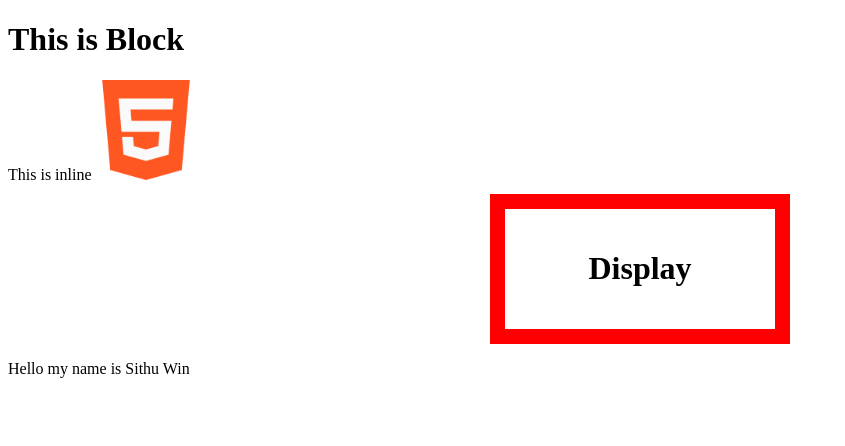
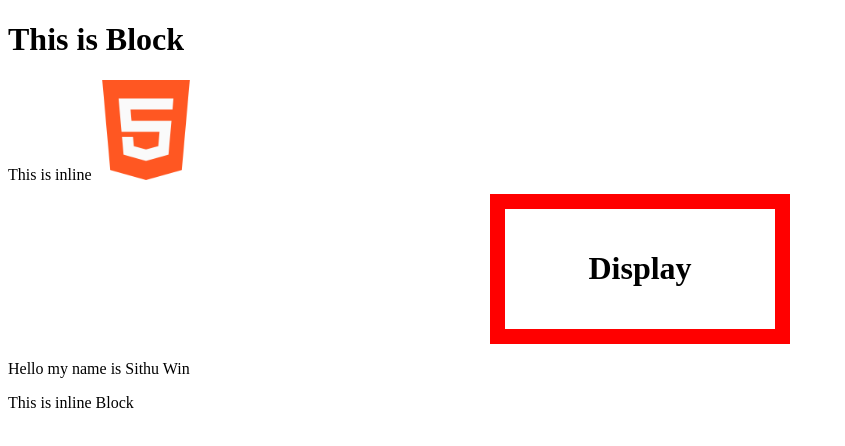
Before and after one commit to s1thu/my_first_repo, a plain HTML site: page Basic_Web_Design/sithu_testing/testing_display_property.html in a window 1280 px wide. Shown: the whole page, without its empty margins (0-845 px from the left). Drawn offline with Linux system fonts and the light colour scheme.

```diff
--- a/Basic_Web_Design/sithu_testing/testing_display_property.html
+++ b/Basic_Web_Design/sithu_testing/testing_display_property.html
@@ -31,5 +31,6 @@
       Display
     </h1>
     <p>Hello my name is Sithu Win</p>
+    <span>This is inline Block</span>
   </body>
 </html>
```
